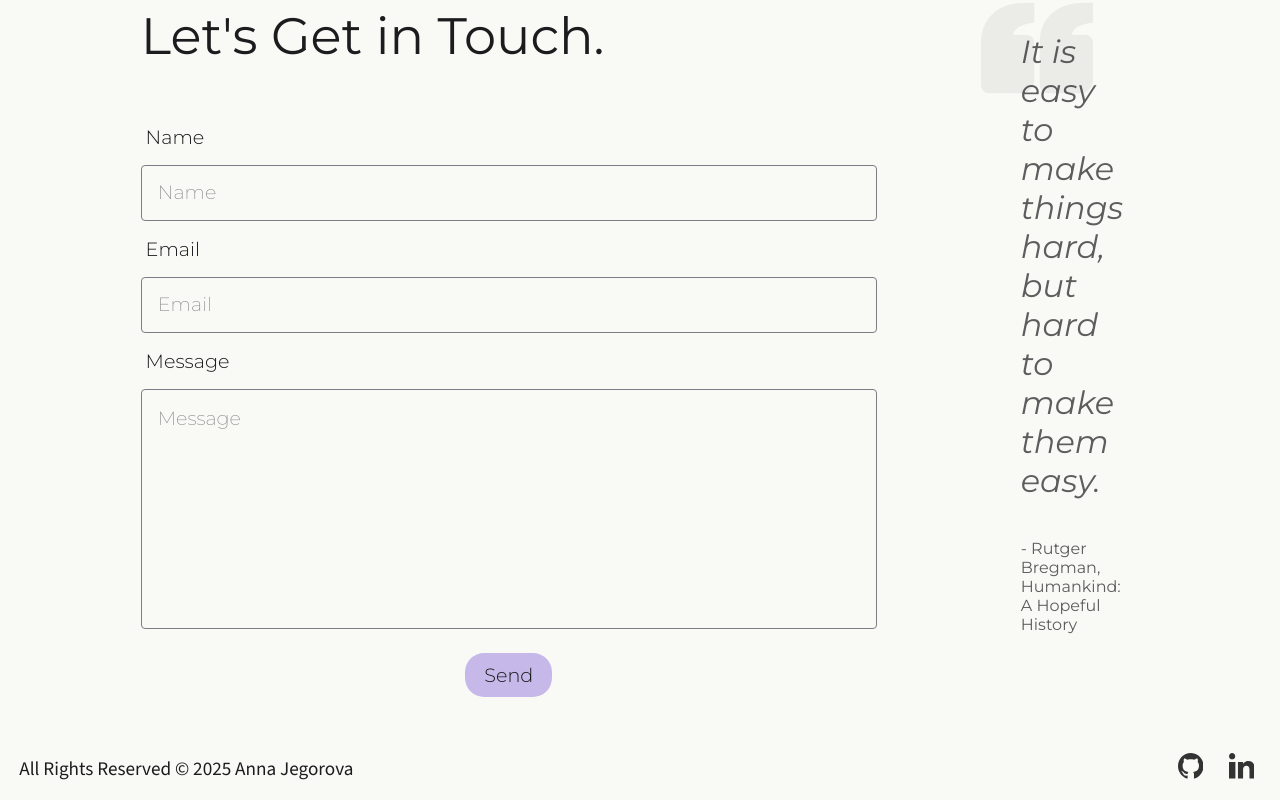
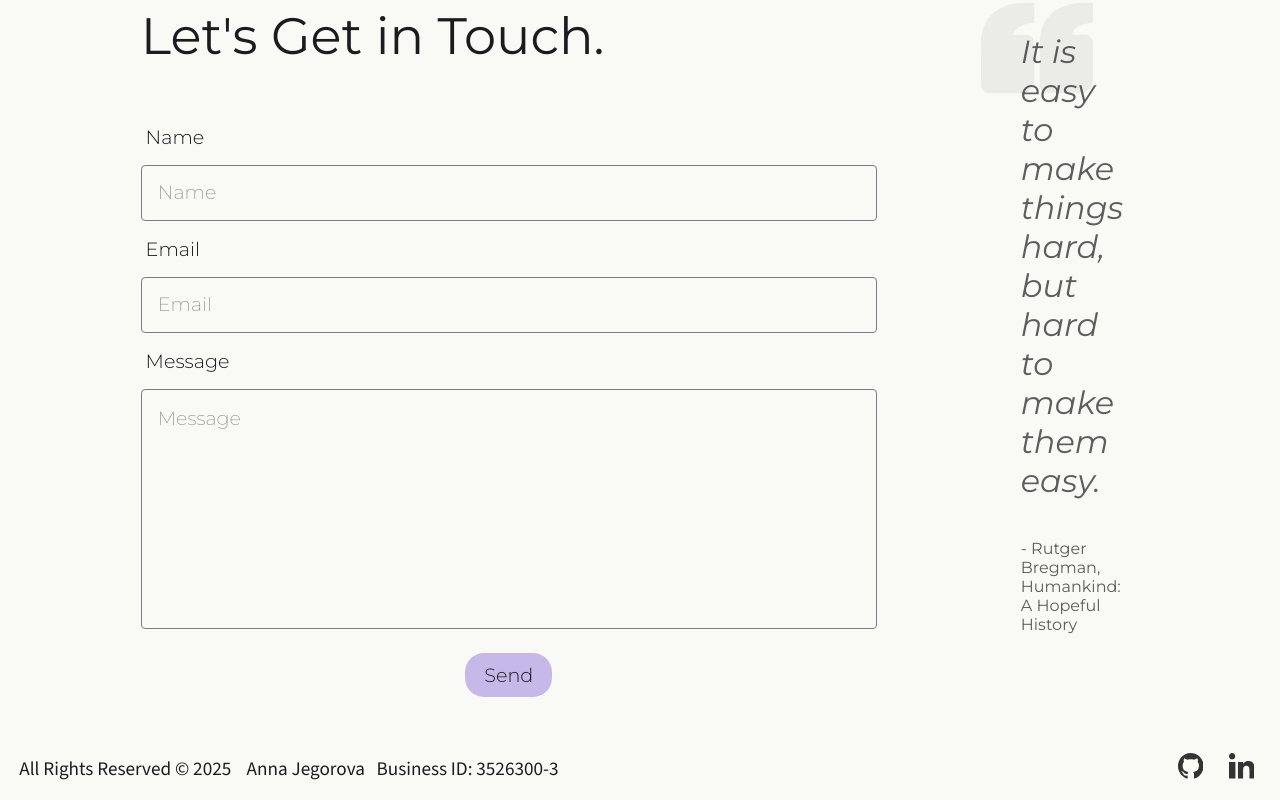
Before and after one commit to anyajegorova/my_portfolio, a React (Vite) app: page / in a window 1280 px wide. Shown: the part 4075-4875 px from the top of the page. Built offline with nearby package versions, Linux system fonts and the light colour scheme.

Commit message:
updated footer with business id

```diff
--- a/src/components/Footer.tsx
+++ b/src/components/Footer.tsx
@@ -6,7 +6,7 @@ const Footer = () => {
         <footer className='footer'>
             <div className='copyright_wrapper'>
                 <h3>
-                    All Rights Reserved &copy; 2025 Anna Jegorova
+                    All Rights Reserved &copy; 2025 &nbsp;&nbsp;&nbsp;Anna Jegorova&nbsp;&nbsp;&nbsp;Business ID: 3526300-3
                 </h3>
             </div>
             <div className='social_media_wrapper'>
```
